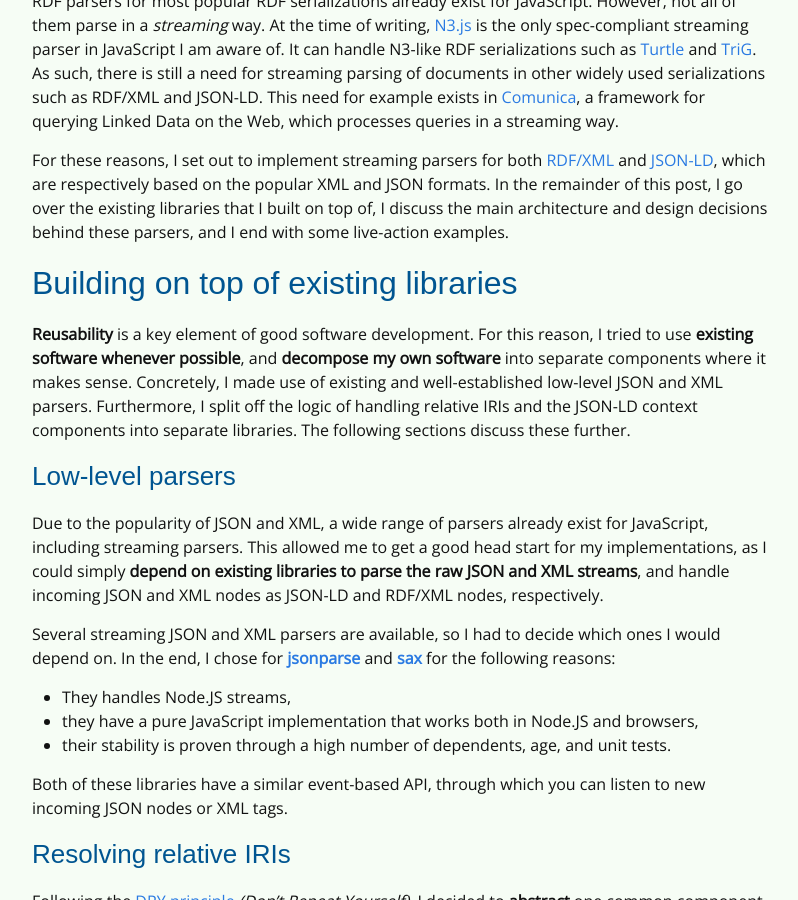
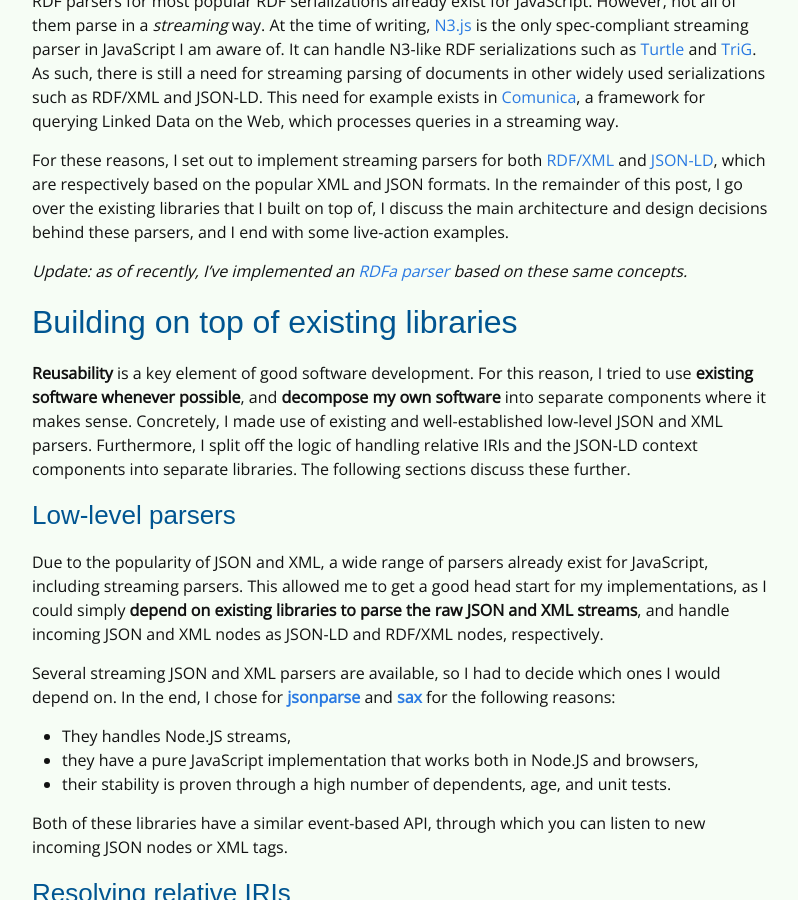
Before and after one commit to rubensworks/rubensworks.net, a Jekyll site: the page built from _posts/2019-03-13-streaming-rdf-parsers.markdown, in a window 1280 px wide and 900 px high, scrolled down 833 px. Shown: the whole window, without its empty margins (238-1036 px from the left). Built offline with Jekyll 4.4.1, drawn with Linux system fonts in a browser that asks for light colours; some web fonts are replaced; comment, search, counter and statistics services are not loaded.

Commit message:
Link to RDFa parser in blog post

```diff
--- a/_posts/2019-03-13-streaming-rdf-parsers.markdown
+++ b/_posts/2019-03-13-streaming-rdf-parsers.markdown
@@ -50,6 +50,8 @@
 In the remainder of this post, I go over the existing libraries that I built on top of,
 I discuss the main architecture and design decisions behind these parsers,
 and I end with some live-action examples.
+
+*Update: as of recently, I've implemented an [RDFa parser](https://github.com/rubensworks/rdfa-streaming-parser.js) based on these same concepts.*
 
 ## Building on top of existing libraries
 
```
